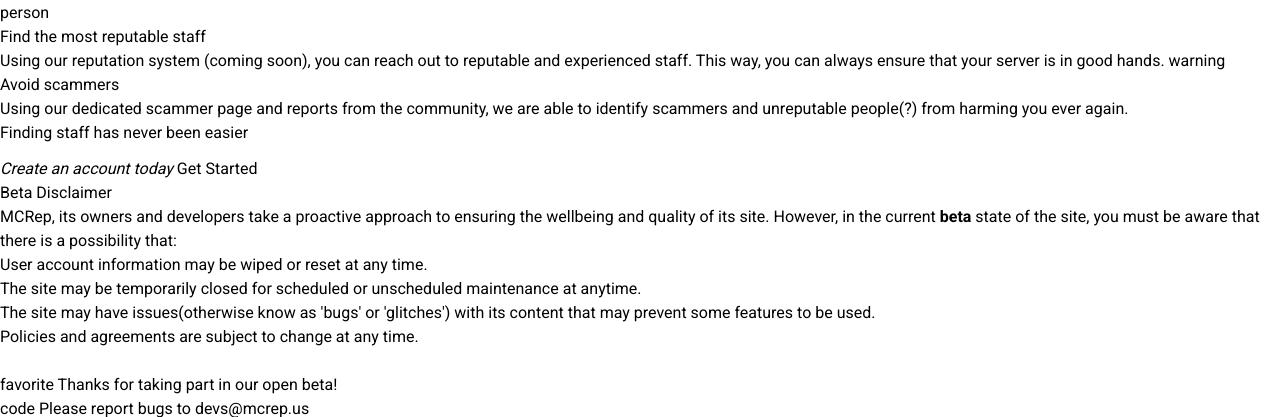
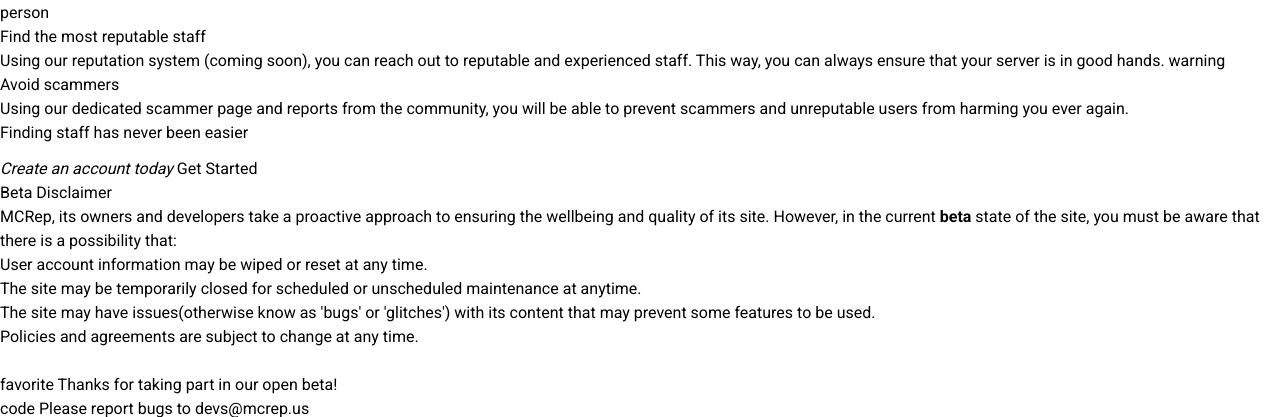
Before and after one commit to austinhuang0131/mcrep-site, a PHP site: page / in a window 1280 px wide. Shown: the part 332-749 px from the top of the page. Run offline with PHP 8.4, Linux system fonts and the light colour scheme; data that the repository does not hold is empty; some libraries are stand-ins or nearby versions.

Commit message:
Update index.php

```diff
--- a/index.php
+++ b/index.php
@@ -59,7 +59,7 @@
                         <div class="headline">Avoid scammers</div>
                       </v-card-title>
                       <v-card-text>
-                      Using our dedicated scammer page and reports from the community, we are able to identify scammers and unreputable people(?) from harming you ever again.
+                      Using our dedicated scammer page and reports from the community, you will be able to prevent scammers and unreputable users from harming you ever again.
                       </v-card-text>
                     </v-card>
                   </v-flex>
```
